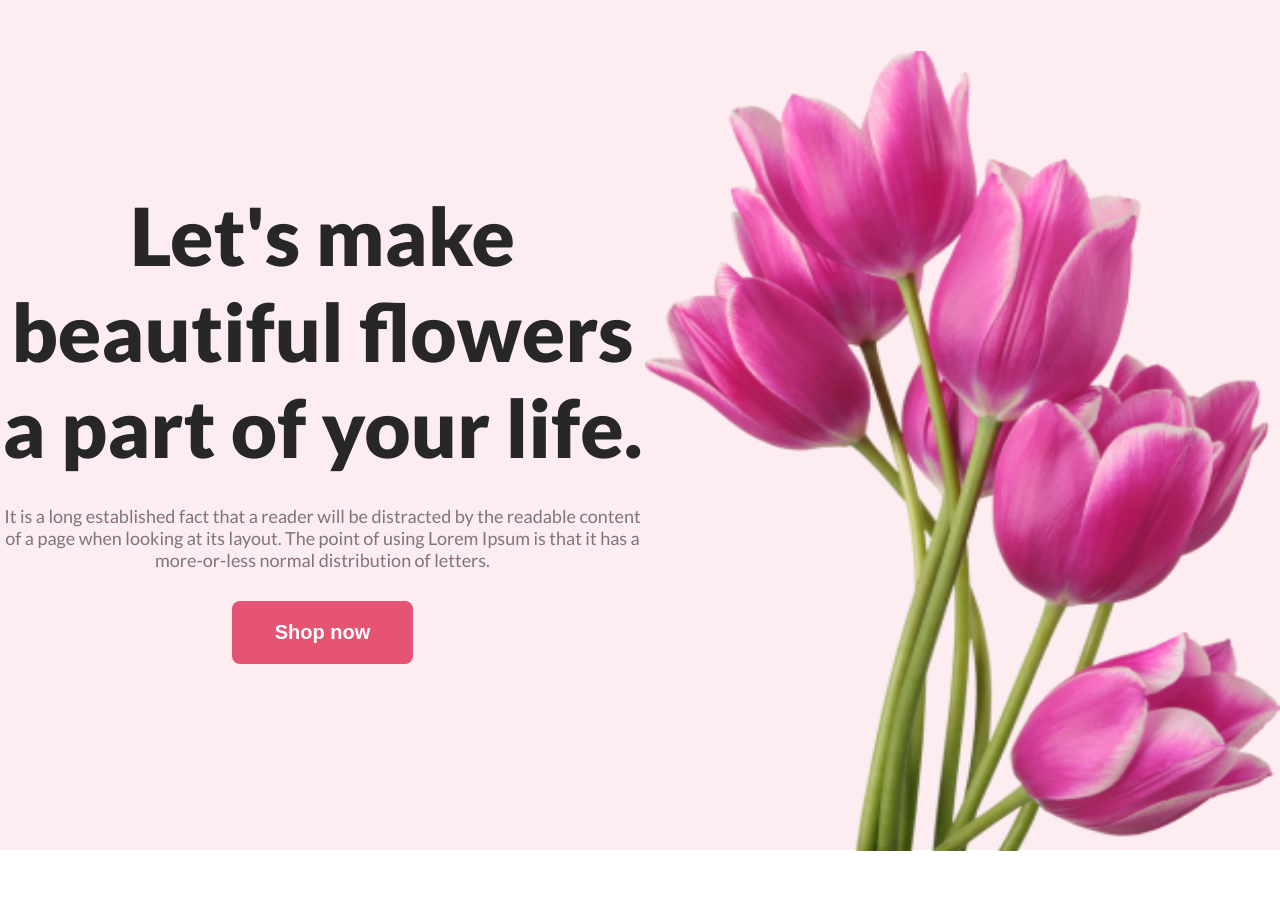
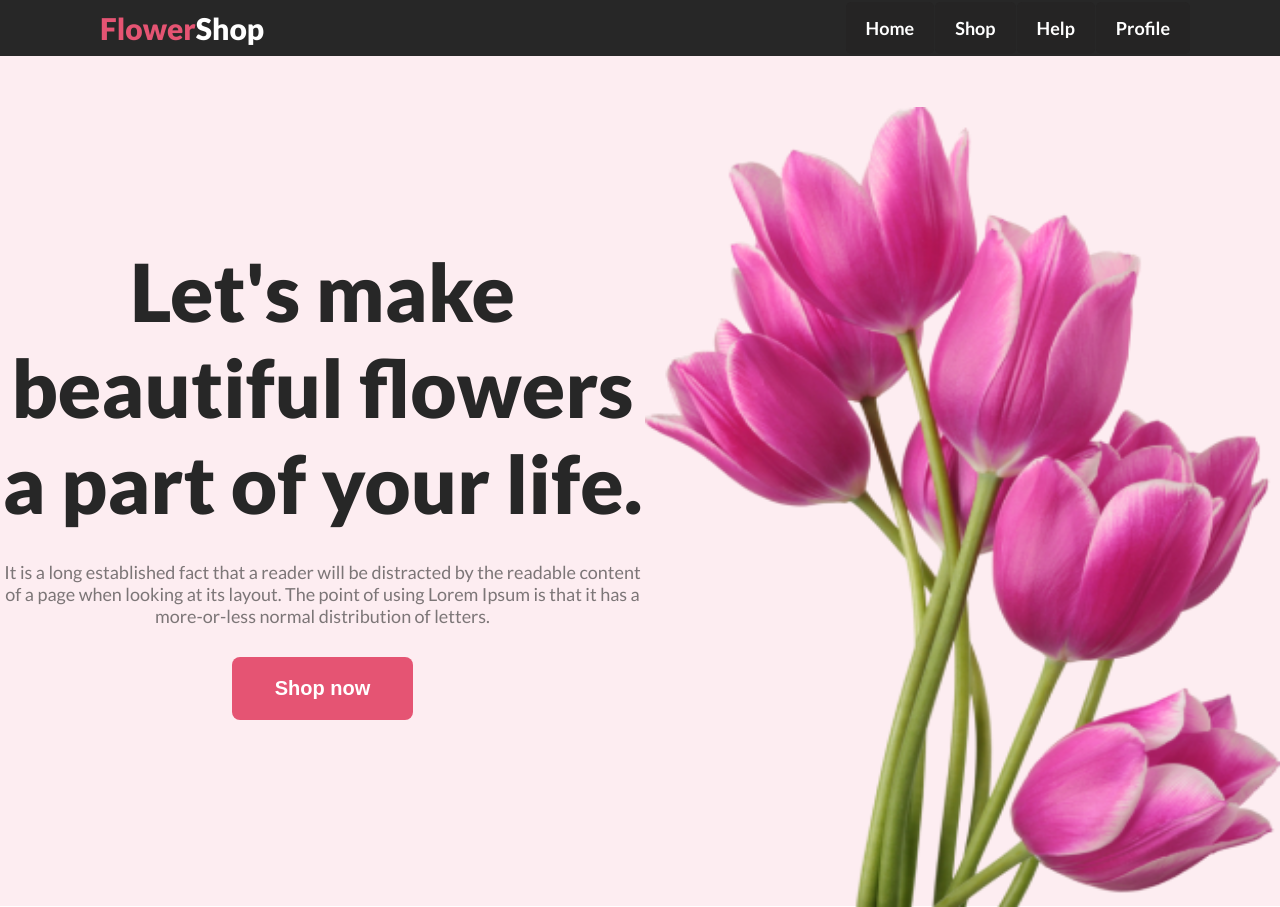
Before and after one commit to Jahid-Hossan/first-assignment, a plain HTML site: page index.html in a window 1280 px wide. Shown: the top 907 px of the page. Drawn offline with Linux system fonts and the light colour scheme.

Commit message:
final version

```diff
--- a/index.html
+++ b/index.html
@@ -13,6 +13,17 @@
 </head>
 
 <body>
+    <nav>
+         <h1 class="wlc foothead"><span>Flower</span>Shop</h1>
+         <div class="menus">
+            <ul class="menu">
+                <li class="option">Home</li>
+                <li class="option">Shop</li>
+                <li class="option">Help</li>
+                <li class="option">Profile</li>
+            </ul>
+         </div>
+    </nav>
     <!-- this is header section -->
     <header>
         <div class="home">
--- a/style.css
+++ b/style.css
@@ -29,6 +29,10 @@ body {
     border: none;
 }
 
+.btn:hover{
+    cursor: pointer;
+}
+
 .wlctypo {
     padding: 30px 0;
     color: rgba(39, 39, 39, 0.60);
@@ -43,6 +47,39 @@ body {
 
 
 /* single style */
+
+nav{
+    display: flex;
+    background-color: #272727;
+    justify-content: space-between;
+    justify-items: center ;
+    align-items: center;
+    padding: 0 50px;
+}
+nav>.foothead{
+    margin-left: 40px;
+    padding: 10px;
+    font-size: 30px;
+}
+.menu{
+    display: flex;color:
+     #ffffff;
+     list-style: none;
+     margin-right: 40px;
+}
+.option{
+    margin-left: 1px;
+    font-size: large;
+    font-weight: bold;
+    padding: 15px 20px;
+    background-color: #252424;
+    border-radius: 5px;
+}
+.option:hover{
+    cursor: pointer;
+    background-color: #E55473;
+}
+
 .home {
     display: flex;
     height: 850px;
@@ -61,10 +98,6 @@ body {
     text-align: center;
     font-size: 18px;
 }
-
-
-
-
 
 .wlcpic {
     width: 635px;
```
